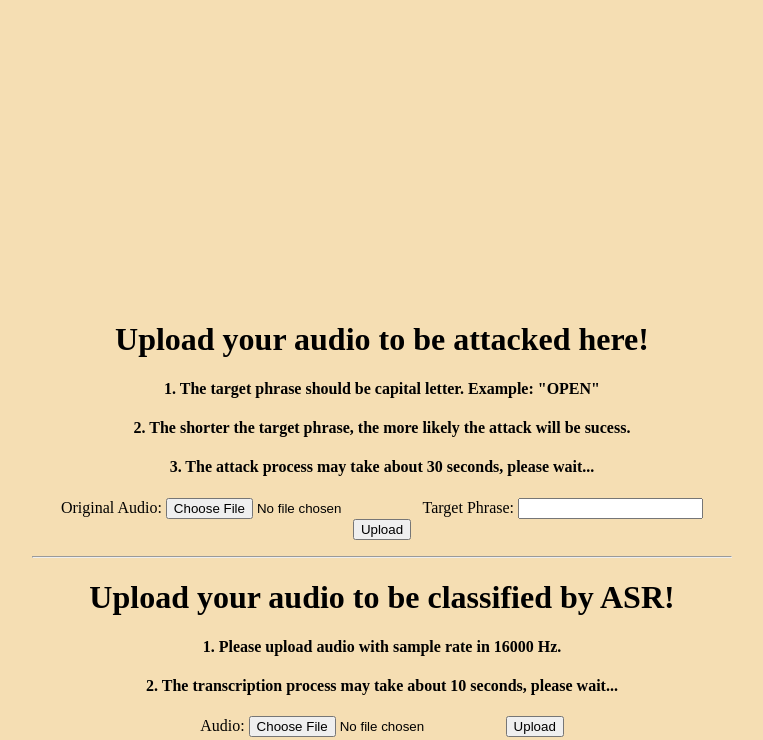
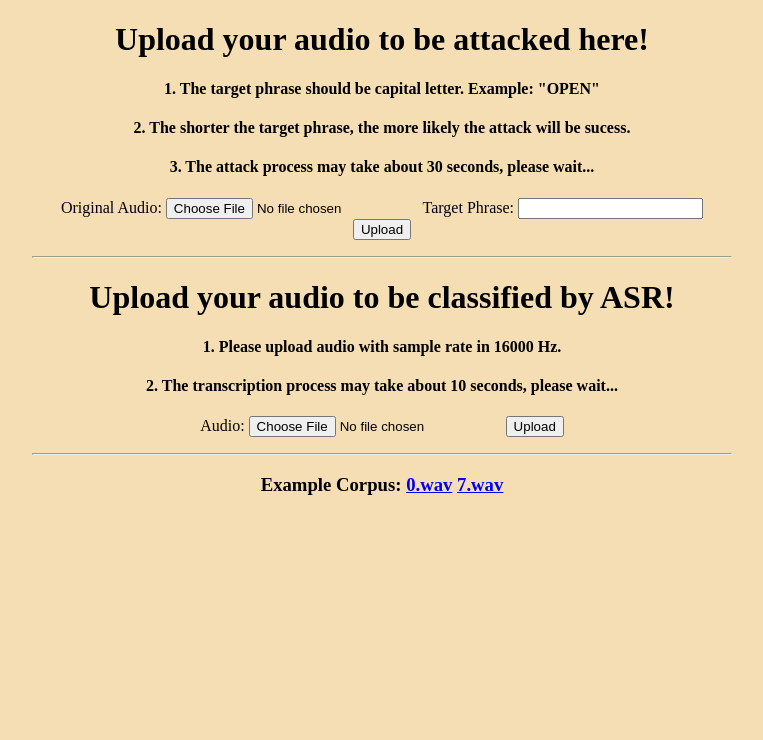
Before and after one commit to william881218/Adversarial-ASR-Attack, a Flask app: page / in a window 1280 px wide. Shown: the top 740 px of the page, without its empty margins (258-1021 px from the left). Run offline with Flask 2, Linux system fonts and the light colour scheme.

Commit message:
Add corpus 0 for testing; fix coding style

```diff
--- a/app.py
+++ b/app.py
@@ -29,12 +29,19 @@ def main_page():
 
 
 @app.route('/corpus/7.wav', methods=['GET'])
-def download_corpus():
+def download_corpus_7():
     '''
-    Responsible for downloading audio corpuses.
-    Currently only 7.wav is available.
+    Responsible for downloading 7.wav.
     '''
     return send_file(os.path.join(app.config["ROOT_DIR"], "corpus/7.wav"), as_attachment=True)
+
+
+@app.route('/corpus/0.wav', methods=['GET'])
+def download_corpus_0():
+    '''
+    Responsible for downloading 0.wav.
+    '''
+    return send_file(os.path.join(app.config["ROOT_DIR"], "corpus/0.wav"), as_attachment=True)
 
 
 @app.route('/perturbed_audio', methods=['GET'])
@@ -71,7 +78,7 @@ def attack():
     # instantiate keyword spotting service singleton and get prediction
     my_asr_attack = AsrAttack(**ATTACK_PARAMS)
     my_asr_attack.generate_adv_example(input_path=uploaded_path,
-                                       target=target_phrase,
+                                       target=target_phrase.upper(),
                                        output_path=app.config['OUTPUT_PATH'])
 
     # we don't need the audio file any more - let's delete it!
@@ -129,4 +136,4 @@ def asr():
 
 
 if __name__ == "__main__":
-    app.run(debug=True, host='0.0.0.0', port='9527')
+    app.run(debug=True, host='0.0.0.0', port='9999')
--- a/asr_attack/attack.py
+++ b/asr_attack/attack.py
@@ -136,7 +136,7 @@ class AsrAttack():
             print('target:', target)
 
         # start generating adv example
-        adv_audio, first_step_audio = self.asr_attack.generate(np.array([audio]), np.array([target]), batch_size=1)
+        adv_audio = self.asr_attack.generate(np.array([audio]), np.array([target]), batch_size=1)
 
         # check the transcription of targeted audio
         adv_transcriptions = self.asr_model.predict(adv_audio, batch_size=1, transcription_output=True)
--- a/asr_attack/config.py
+++ b/asr_attack/config.py
@@ -1,7 +1,7 @@
 ATTACK_PARAMS = {
     'global_max_length':200000,
-    'initial_eps':0.001,
-    'max_iter_1st_stage':100,
+    'initial_eps':0.1,
+    'max_iter_1st_stage':300,
     'max_iter_2nd_stage':100,
     'learning_rate_1st_stage':0.00001,
     'learning_rate_2nd_stage':0.0000001,
--- a/templates/index.html
+++ b/templates/index.html
@@ -9,7 +9,7 @@
 
 <body style="background-color:wheat">
     <div id="maintext"
-        style="position:absolute; margin:auto; width:700px; height:200px; text-align:center; top:0; bottom: 0; left: 0; right: 0;">
+        style="position:static; margin:auto; width:700px; height:200px; text-align:center; top:0; bottom: 0; left: 0; right: 0;">
 
         <h1 class="text-light mb-2">Upload your audio to be attacked here!</h1>
         <h4 class="text-light mb-5">1. The target phrase should be capital letter. Example: "OPEN"</h4>
@@ -32,7 +32,7 @@
             </p>
         </form>
         <hr>
-        <h3>Example Corpus: <a href="/corpus/7.wav">7.wav</a></h4>
+        <h3>Example Corpus: <a href="/corpus/0.wav">0.wav</a>     <a href="/corpus/7.wav">7.wav</a></h4>
 
     </div>
 </body>
```
Also changed, not shown: generate_adv_exp.py (+8 -3 lines), 1 other file.
